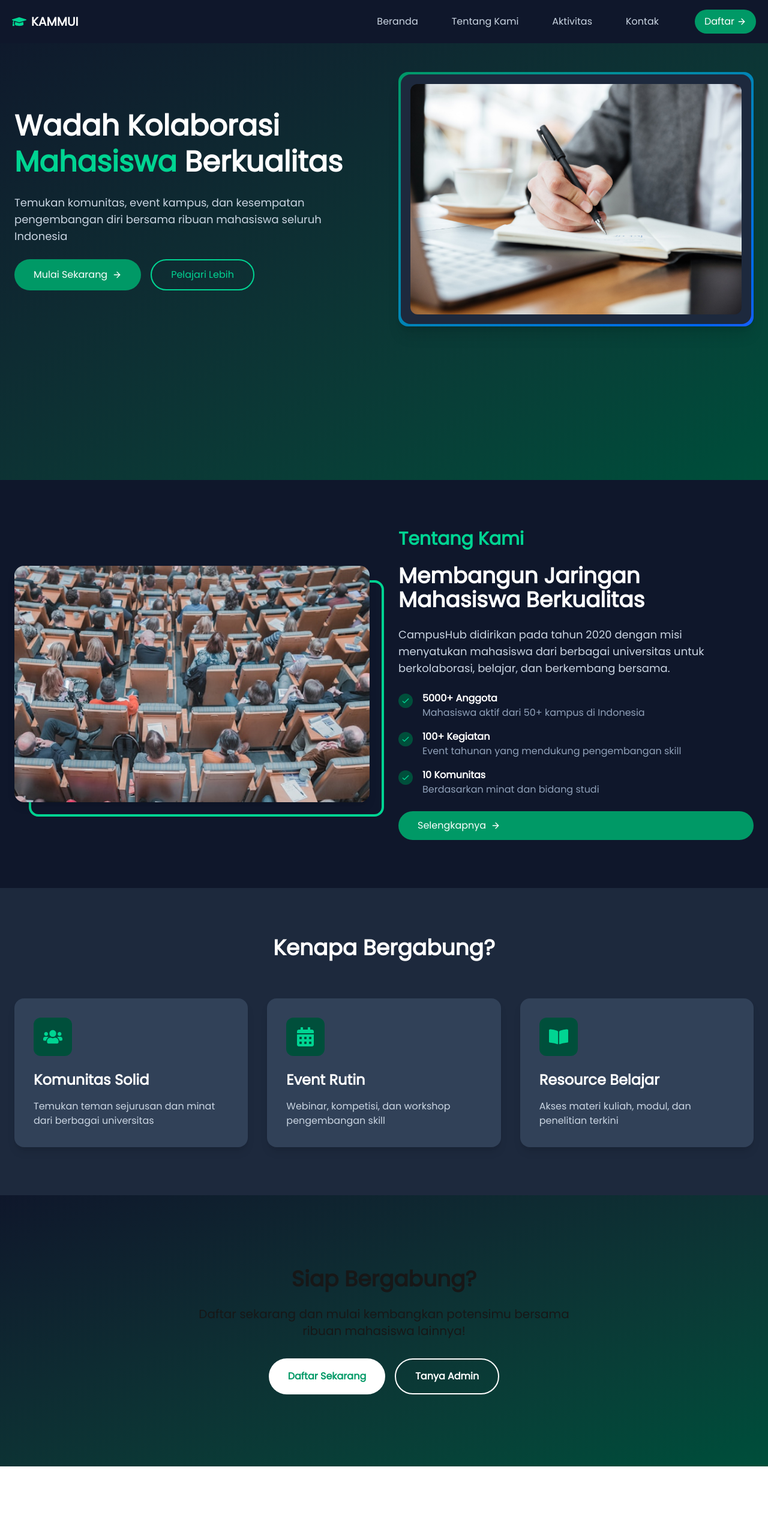
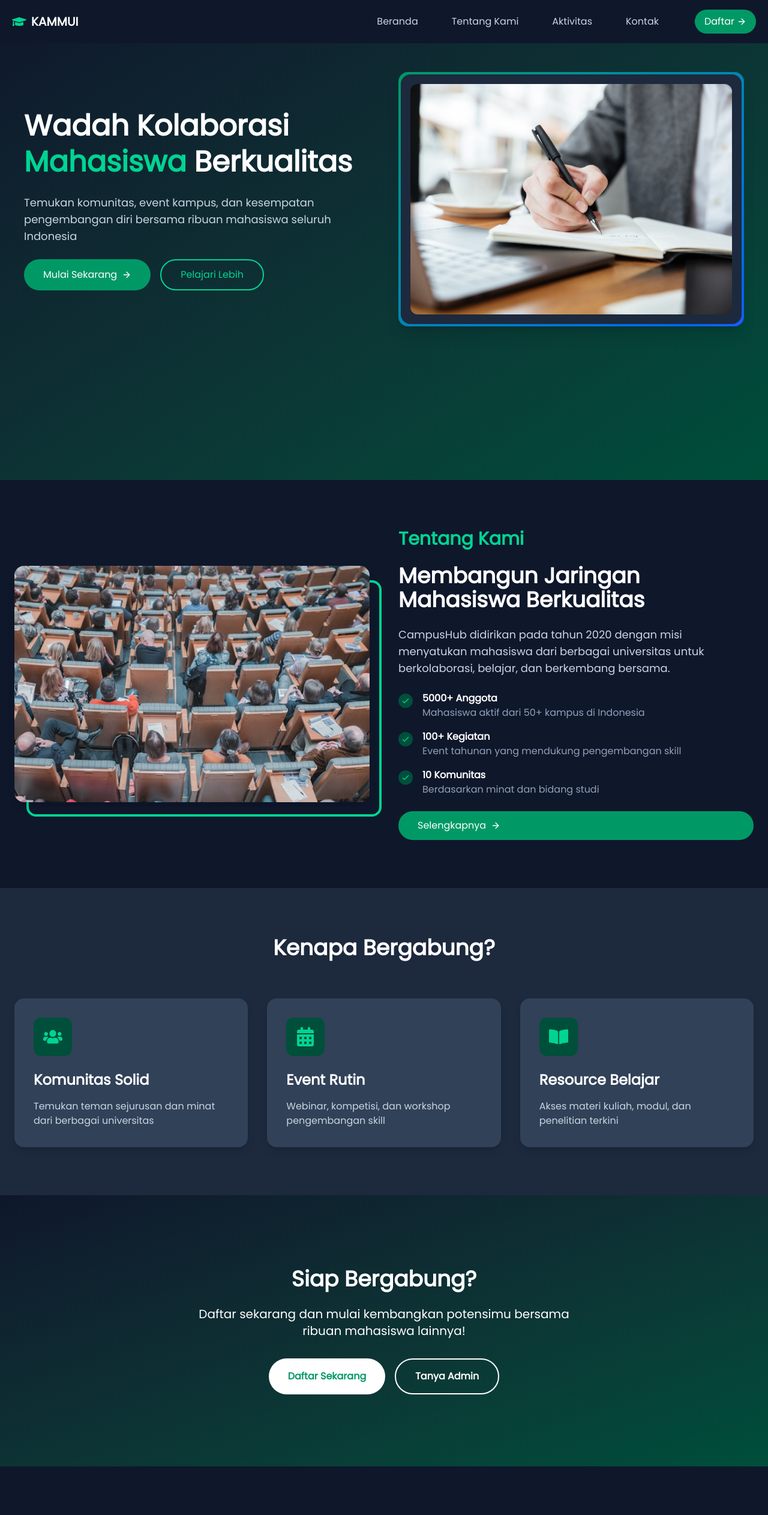
Before and after one commit to mgs28-mh/mgs, a Next.js app: page / in a window 1280 px wide. Shown: the top 2525 px of the page at 60% size. Built offline with nearby package versions, Linux system fonts and the light colour scheme.

Commit message:
mgs: update

```diff
--- a/components/about.tsx
+++ b/components/about.tsx
@@ -6,23 +6,23 @@ import { FiArrowRight } from "react-icons/fi";
 
 export default function About() {
   return (
-    <section id="about" className="py-20 bg-white dark:bg-slate-900">
+    <section id="about" className="py-20 bg-white dark:bg-slate-900 overflow-x-hidden">
       <div className="container mx-auto px-6">
         <div className="flex flex-col md:flex-row gap-12 items-center">
           {/* Image Column */}
           <motion.div
-            initial={{ opacity: 0, x: -50 }}
+            initial={{ opacity: 0, x: 50 }}
             whileInView={{ opacity: 1, x: 0 }}
             viewport={{ once: true }}
             className="flex-1"
           >
             <div className="relative">
-              <div className="absolute -bottom-6 -right-6 w-full h-full border-4 border-emerald-400 rounded-2xl z-0"></div>
+              <div className="absolute -bottom-6 -right-5 w-full h-full border-4 border-emerald-400 rounded-2xl z-0"></div>
               <Image
                 src="/example-2.jpg"
                 alt="Tentang Komunitas"
-                height={400}
-                width={600}
+                width={400}
+                height={600}
                 className="relative z-10 rounded-2xl w-full h-auto object-cover shadow-lg"
               />
             </div>
--- a/components/blog.tsx
+++ b/components/blog.tsx
@@ -5,7 +5,7 @@ import { FiArrowRight } from "react-icons/fi";
 
 export default function Blog() {
   return (
-    <section className="container mx-auto px-6 py-20" id="activities">
+    <section className="container dark:bg-slate-900 mx-auto px-6 py-20" id="activities">
       <h2 className="text-4xl font-bold text-center text-slate-800 dark:text-white mb-16">
         Kegiatan Terbaru
       </h2>
--- a/components/cta.tsx
+++ b/components/cta.tsx
@@ -2,8 +2,8 @@ export default function CTA() {
   return (
     <section className="py-30 bg-gradient-to-br from-slate-50 to-emerald-50 dark:from-slate-900 dark:to-emerald-900">
       <div className="container mx-auto px-6 text-center">
-        <h2 className="text-4xl font-bold mb-6">Siap Bergabung?</h2>
-        <p className="text-xl mb-8 max-w-2xl mx-auto">
+        <h2 className="text-4xl text-white font-bold mb-6">Siap Bergabung?</h2>
+        <p className="text-xl text-white mb-8 max-w-2xl mx-auto">
           Daftar sekarang dan mulai kembangkan potensimu bersama ribuan
           mahasiswa lainnya!
         </p>
--- a/components/home.tsx
+++ b/components/home.tsx
@@ -3,30 +3,14 @@ import { motion } from "framer-motion";
 import Image from "next/image";
 import { FiArrowRight } from "react-icons/fi";
 
-// Animation variants
-const container = {
-  hidden: { opacity: 0 },
-  visible: {
-    opacity: 1,
-    transition: {
-      staggerChildren: 0.2
-    }
-  }
-};
-
 export default function HomePage() {
   return (
-        <motion.main
-          initial="hidden"
-          animate="visible"
-          variants={container}
-          className="min-h-screen bg-gradient-to-br from-slate-50 to-emerald-50 dark:from-slate-900 dark:to-emerald-900"
-        >
+    <main className="min-h-screen bg-gradient-to-br from-slate-50 to-emerald-50 dark:from-slate-900 dark:to-emerald-900">
       {/* Hero Section */}
-      <section className="mx-auto px-6 py-30">
+      <section className="mx-auto px-10 py-30">
         <div className="flex flex-col md:flex-row items-center gap-12">
           <motion.div
-            initial={{ opacity: 0, x: -50 }}
+            initial={{ opacity: 0, x: 20 }}
             animate={{ opacity: 1, x: 0 }}
             className="flex-1 space-y-6"
           >
@@ -53,7 +37,7 @@ export default function HomePage() {
           </motion.div>
 
           <motion.div
-            initial={{ opacity: 0, y: 50 }}
+            initial={{ opacity: 0, y: 20 }}
             animate={{ opacity: 1, y: 0 }}
             className="flex-1"
           >
@@ -71,6 +55,6 @@ export default function HomePage() {
           </motion.div>
         </div>
       </section>
-    </motion.main>
+    </main>
   );
 }
--- a/components/navbar.tsx
+++ b/components/navbar.tsx
@@ -1,9 +1,9 @@
 // components/Navbar.tsx
 'use client';
-import Link from 'next/link';
-import { useState, useEffect } from 'react';
-import { FiMenu, FiX, FiArrowRight } from 'react-icons/fi';
-import { FaGraduationCap } from 'react-icons/fa';
+import Link from "next/link";
+import { useState, useEffect } from "react";
+import { FiMenu, FiX, FiArrowRight } from "react-icons/fi";
+import { FaGraduationCap } from "react-icons/fa";
 
 export default function Navbar() {
   const [isOpen, setIsOpen] = useState(false);
@@ -14,8 +14,8 @@ export default function Navbar() {
     const handleScroll = () => {
       setScrolled(window.scrollY > 10);
     };
-    window.addEventListener('scroll', handleScroll);
-    return () => window.removeEventListener('scroll', handleScroll);
+    window.addEventListener("scroll", handleScroll);
+    return () => window.removeEventListener("scroll", handleScroll);
   }, []);
 
   // Tutup mobile menu ketika resize
@@ -25,21 +25,27 @@ export default function Navbar() {
         setIsOpen(false);
       }
     };
-    window.addEventListener('resize', handleResize);
-    return () => window.removeEventListener('resize', handleResize);
+    window.addEventListener("resize", handleResize);
+    return () => window.removeEventListener("resize", handleResize);
   }, []);
 
   return (
-    <nav className={`fixed top-0 w-full z-50 transition-all duration-300 will-change:transform  ease-[cubic-bezier(0.4,0,0.2,1)] ${scrolled ? 'bg-white/90 dark:bg-slate-900/90 backdrop-blur-md shadow-sm' : 'bg-white dark:bg-slate-900'}`}>
+    <nav
+      className={`fixed top-0 w-full z-50 transition-all duration-300 will-change:transform  ease-[cubic-bezier(0.4,0,0.2,1)] ${
+        scrolled
+          ? "bg-white/90 dark:bg-slate-900/90 backdrop-blur-md shadow-sm"
+          : "bg-white dark:bg-slate-900"
+      }`}
+    >
       <div className="container mx-auto px-5 py-1">
         <div className="flex items-center justify-between h-16">
           {/* Logo */}
-          <div className="flex-shrink-0 flex items-center">
+          <Link href="/" className="flex-shrink-0 flex items-center">
             <FaGraduationCap className="h-6 w-6 text-emerald-600 dark:text-emerald-400" />
             <span className="ml-2 text-xl font-bold text-slate-800 dark:text-white">
               KAMMUI
             </span>
-          </div>
+          </Link>
 
           {/* Desktop Navigation */}
           <div className="hidden md:flex items-center space-x-8">
@@ -89,7 +95,11 @@ export default function Navbar() {
       </div>
 
       {/* Mobile Menu */}
-      <div className={`md:hidden ${isOpen ? 'block' : 'hidden'} transition-all duration-300 ease-in-out`}>
+      <div
+        className={`md:hidden ${
+          isOpen ? "block" : "hidden"
+        } transition-all duration-300 ease-in-out`}
+      >
         <div className="px-2 pt-2 pb-3 space-y-1 bg-white dark:bg-slate-800 shadow-lg">
           <Link
             href="/"
```
